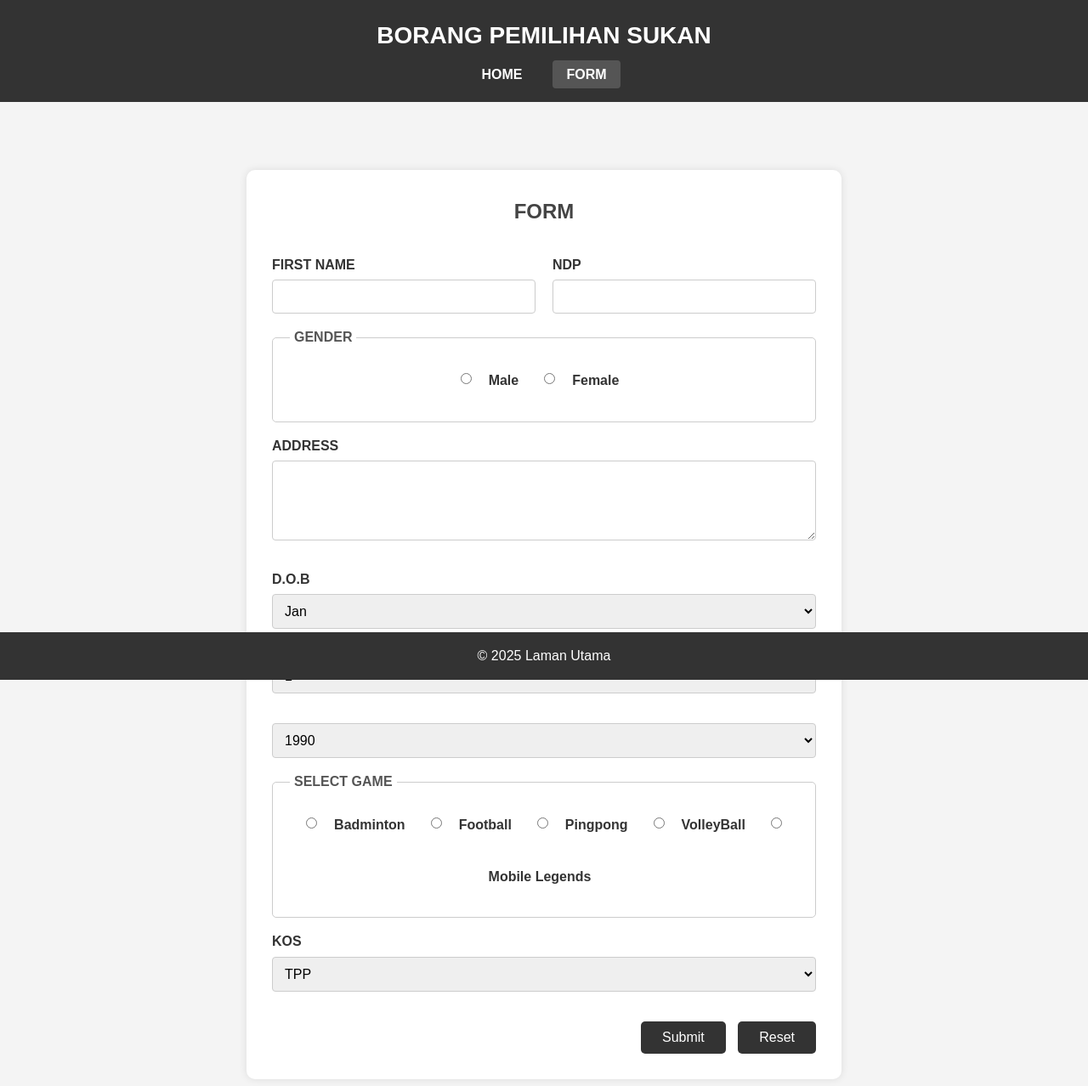
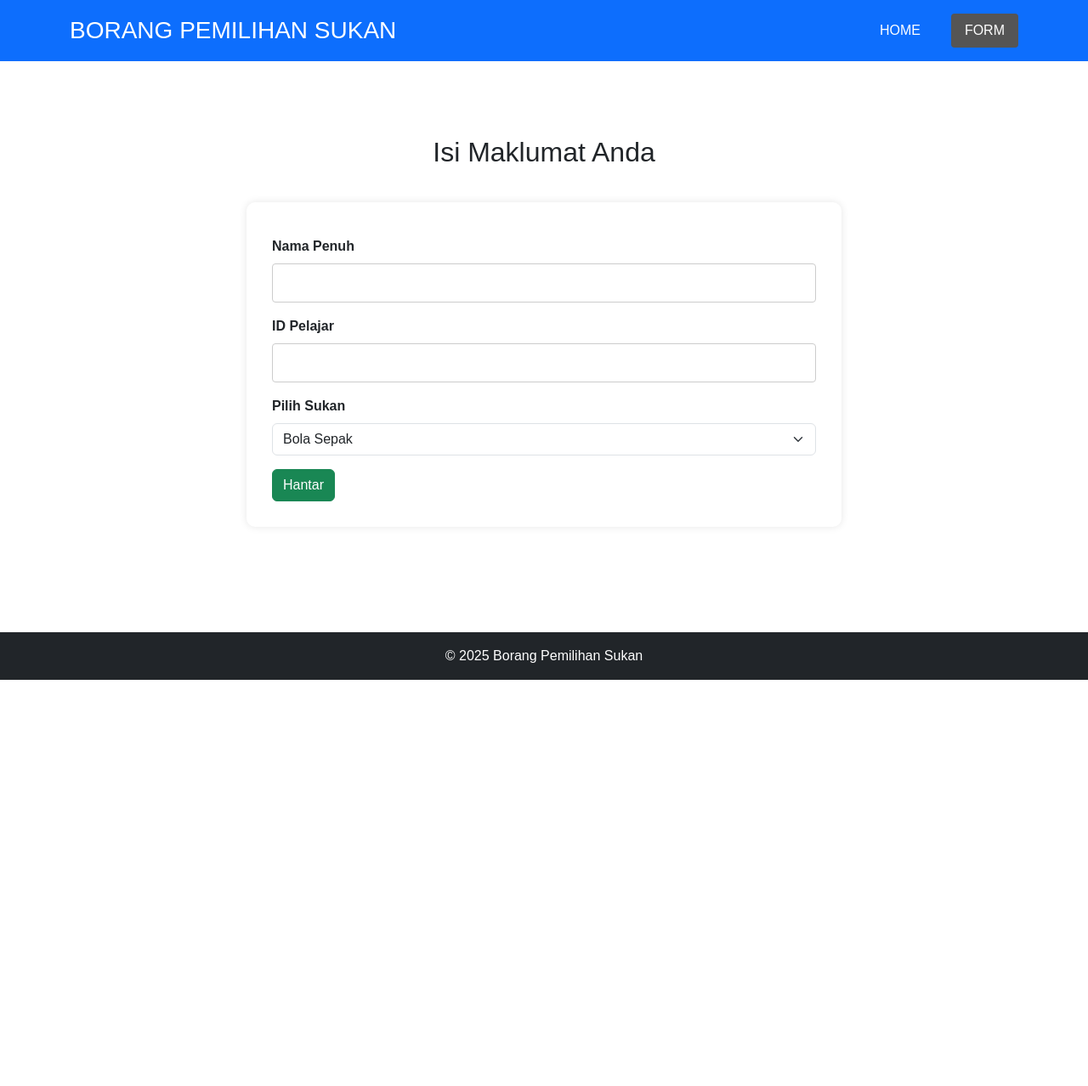
Before and after one commit to firdauTPP/PendaftaranSukan, a plain HTML site: page form.html in a window 1280 px wide. Shown: the whole page at 85% size. After the commit the page ends 808 px from the top, so only its background shows below. Drawn offline with nearby package versions, Linux system fonts and the light colour scheme.

Commit message:
Perubahan Ui/Ux Responsif

```diff
--- a/form.html
+++ b/form.html
@@ -2,111 +2,58 @@
 <html lang="en">
 <head>
   <meta charset="UTF-8" />
-  <meta name="viewport" content="width=device-width, initial-scale=1.0"/>
-  <title>USER FORM</title>
+  <meta name="viewport" content="width=device-width, initial-scale=1" />
+  <title>FORM</title>
+  <!-- Bootstrap CSS -->
+  <link href="https://cdn.jsdelivr.net/npm/bootstrap@5.3.3/dist/css/bootstrap.min.css" rel="stylesheet" />
   <link rel="stylesheet" href="styles.css" />
 </head>
 <body>
 
-  <header>
-    <h1>BORANG PEMILIHAN SUKAN</h1>
+  <header class="bg-primary text-white py-3">
+    <div class="container d-flex flex-column flex-md-row align-items-center justify-content-between">
+      <h1 class="h3 mb-2 mb-md-0">BORANG PEMILIHAN SUKAN</h1>
       <nav>
-      <ul>
-        <li><a href="index.html">HOME</a></li>
-        <li><a href="#" class="active">FORM</a></li>
+        <ul class="nav">
+          <li class="nav-item">
+            <a href="index.html" class="nav-link text-white">HOME</a>
+          </li>
+          <li class="nav-item">
+            <a href="#" class="nav-link active text-white">FORM</a>
+          </li>
         </ul>
       </nav>
+    </div>
   </header>
 
-  <main>
-    <section>
-      <form action="index.html" method="get">
-        <h2>FORM</h2>
-
-        <div class="form-row">
-          <div class="form-group">
-            <label for="fname">FIRST NAME</label>
-            <input type="text" id="fname" name="fname">
+  <main class="container my-5">
+    <h2 class="text-center mb-4">Isi Maklumat Anda</h2>
+    <form>
+      <div class="mb-3">
+        <label for="nama" class="form-label">Nama Penuh</label>
+        <input type="text" class="form-control" id="nama" required />
       </div>
-
-          <div class="form-group">
-            <label for="ndp">NDP</label>
-            <input type="text" id="ndp" name="ndp">
+      <div class="mb-3">
+        <label for="id" class="form-label">ID Pelajar</label>
+        <input type="text" class="form-control" id="id" required />
       </div>
-        </div>
-
-        <fieldset>
-          <legend>GENDER</legend>
-          <div class="inline">
-            <input type="radio" name="gender" value="male" id="male">
-            <label for="male">Male</label>
-            <input type="radio" name="gender" value="female" id="female">
-            <label for="female">Female</label>
-          </div>
-        </fieldset>
-
-        <label for="address">ADDRESS</label>
-        <textarea id="address" name="address" rows="4"></textarea>
-
-        <label>D.O.B</label>
-        <div class="form-row">
-          <select name="dob-month">
-            <option>Jan</option>
-            <option>Feb</option>
-            <option>Mar</option>
-          </select>
-          <select name="dob-day">
-            <option>1</option>
-            <option>2</option>
-            <option>3</option>
-          </select>
-          <select name="dob-year">
-            <option>1990</option>
-            <option>1991</option>
-            <option>1992</option>
+      <div class="mb-3">
+        <label for="sukan" class="form-label">Pilih Sukan</label>
+        <select class="form-select" id="sukan">
+          <option>Bola Sepak</option>
+          <option>Badminton</option>
+          <option>Sepak Takraw</option>
+          <option>Ping Pong</option>
         </select>
       </div>
-
-        <fieldset>
-          <legend>SELECT GAME</legend>
-          <div class="inline">
-            <input type="radio" name="games" value="badminton" id="badminton">
-            <label for="badminton">Badminton</label>
-
-            <input type="radio" name="games" value="football" id="football">
-            <label for="football">Football</label>
-
-            <input type="radio" name="games" value="pingpong" id="pingpong">
-            <label for="cricket">Pingpong</label>
-
-            <input type="radio" name="games" value="volleyball" id="volleyball">
-            <label for="volleyball">VolleyBall</label>
-
-            <input type="radio" name="games" value="mobile legends" id="mobile legends">
-            <label for="mobile legends">Mobile Legends</label>
-          </div>
-        </fieldset>
-
-        <label for="kos">KOS</label>
-        <select id="kos" name="kos">
-          <option>TPP</option>
-          <option>TPM</option>
-          <option>TKR</option>
-          <option>CADD</option>
-        </select>
-
-        <div class="button-group">
-          <input type="submit" value="Submit">
-          <input type="reset" value="Reset">
-        </div>
-
+      <button type="submit" class="btn btn-success">Hantar</button>
     </form>
-    </section>
   </main>
 
-  <footer>
-    <p>&copy; 2025 Laman Utama</p>
+  <footer class="bg-dark text-white text-center py-3 mt-5">
+    <p class="mb-0">&copy; 2025 Borang Pemilihan Sukan</p>
   </footer>
 
+  <script src="https://cdn.jsdelivr.net/npm/bootstrap@5.3.3/dist/js/bootstrap.bundle.min.js"></script>
 </body>
 </html>
--- a/styles.css
+++ b/styles.css
@@ -8,9 +8,11 @@
 /* ---------------- GAYA UMUM ---------------- */
 body {
   font-family: Arial, sans-serif;
-  line-height: 1.6;
-  background-color: #f4f4f4;
-  color: #333;
+}
+
+img {
+  max-width: 100%;
+  height: auto;
 }
 
 /* ---------------- HEADER ---------------- */
```
Also changed, not shown: index.html (+19 -8 lines). Lines whose indentation alone changed are shown as unchanged.
